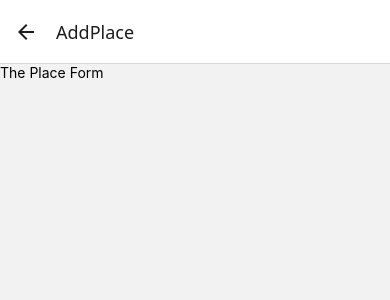
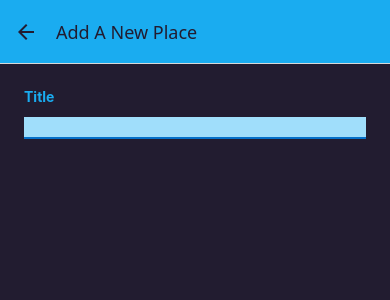
Before and after one commit to vincentjoy/FavoritePlaces, a React Native app: screen /AddPlace in a window 390 px wide. Shown: the top 300 px of the page. Built offline with nearby package versions, Linux system fonts and the light colour scheme.

Commit message:
Added global styles and coloring

```diff
--- a/App.js
+++ b/App.js
@@ -4,6 +4,7 @@
 import AllPlaces from './screens/AllPlaces';
 import AddPlace from './screens/AddPlace';
 import IconButton from './components/ui/IconButton';
+import { Colors } from './constants/colors';
 
 const Stack = createNativeStackNavigator();
 
@@ -12,16 +13,23 @@
     <>
       <StatusBar style='dark' />
       <NavigationContainer>
-        <Stack.Navigator>
+        <Stack.Navigator screenOptions={{
+          headerStyle: { backgroundColor: Colors.primary500 },
+          headerTintColor: Colors.gray700,
+          contentStyle: { backgroundColor: Colors.gray700 } // Background style for the screens in the container
+        }}>
           <Stack.Screen
           name='AllPlaces'
           component={AllPlaces}
           options={({navigation}) => ({
+            title: 'Your Favorite Places',
             headerRight: ({ tintColor }) => (
               <IconButton icon="add" size={24} color={tintColor} onPress={() => navigation.navigate('AddPlace')} />
             )
           })} />
-          <Stack.Screen name='AddPlace' component={AddPlace} />
+          <Stack.Screen name='AddPlace' component={AddPlace} options={{
+            title: 'Add A New Place'
+          }} />
         </Stack.Navigator>
       </NavigationContainer>
     </>
--- a/components/places/PlaceForm.js
+++ b/components/places/PlaceForm.js
@@ -1,11 +1,44 @@
-import { Text, View } from "react-native";
+import { useState } from "react";
+import { ScrollView, TextInput, View, Text, StyleSheet } from "react-native";
+import { Colors } from "../../constants/colors";
 
 function PlaceForm() {
+
+    const [enteredTitle, setEnteredTitle] = useState('')
+
+    function changeTitleHandler(enteredText) {
+        setEnteredTitle(enteredText)
+    }
+
     return (
-        <View>
-            <Text>The Place Form</Text>
-        </View>
+        <ScrollView style={styles.form}>
+            <View>
+            <Text style={styles.label}>Title</Text>
+            <TextInput style={styles.input} onChangeText={changeTitleHandler} value={enteredTitle} />
+            </View>
+        </ScrollView>
     )
 }
 
 export default PlaceForm;
+
+const styles = StyleSheet.create({
+    form: {
+        flex: 1,
+        padding: 24
+    },
+    label: {
+        fontWeight: 'bold',
+        marginBottom: 4,
+        color: Colors.primary500
+    },
+    input: {
+        marginVertical: 8,
+        paddingHorizontal: 4,
+        paddingHorizontal: 8,
+        fontSize: 16,
+        borderBottomColor: Colors.primary700,
+        borderBottomWidth: 2,
+        backgroundColor: Colors.primary100
+    }
+})
--- a/components/places/PlacesList.js
+++ b/components/places/PlacesList.js
@@ -1,5 +1,6 @@
 import { FlatList, StyleSheet } from "react-native";
 import PlaceItem from "./PlaceItem";
+import { Colors } from "../../constants/colors";
 
 function PlacesList({ places }) {
     if (!places || places.length === 0) {
@@ -24,6 +25,7 @@
         alignItems: 'center'
     },
     fallbackText: {
-        fontSize: 16
+        fontSize: 16,
+        color: Colors.primary200
     }
 })
--- a/components/ui/IconButton.js
+++ b/components/ui/IconButton.js
@@ -15,7 +15,6 @@
 const styles = StyleSheet.create({
     button: {
         padding: 8,
-        margin: 4,
         justifyContent: 'center',
         alignItems: 'center'
     },
--- /dev/null
+++ b/constants/colors.js
@@ -0,0 +1,11 @@
+export const Colors = {
+  primary50: '#cfeffd',
+  primary100: '#a0defb',
+  primary200: '#77cff8',
+  primary400: '#44bdf5',
+  primary500: '#1aacf0',
+  primary700: '#0570c9',
+  primary800: '#003b88',
+  accent500: '#e6b30b',
+  gray700: '#221c30',
+};
```
